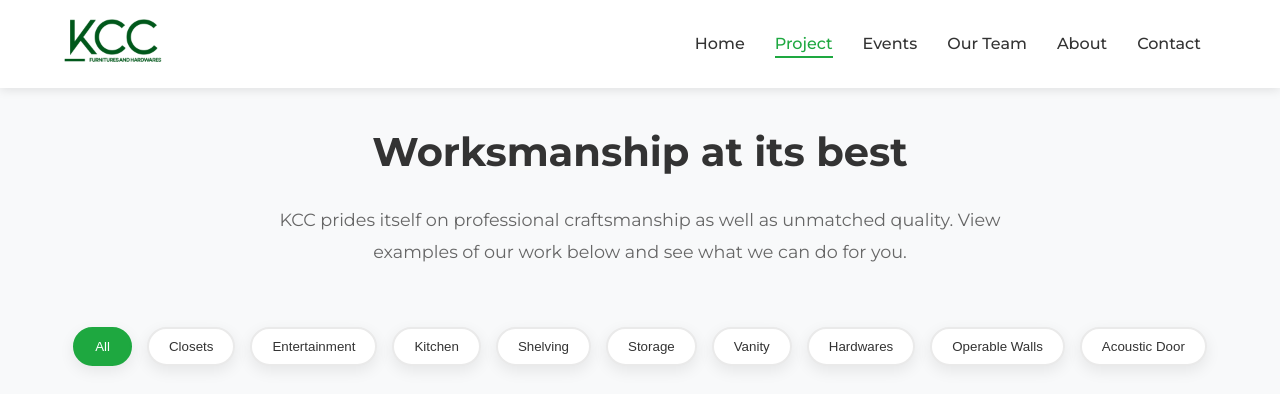
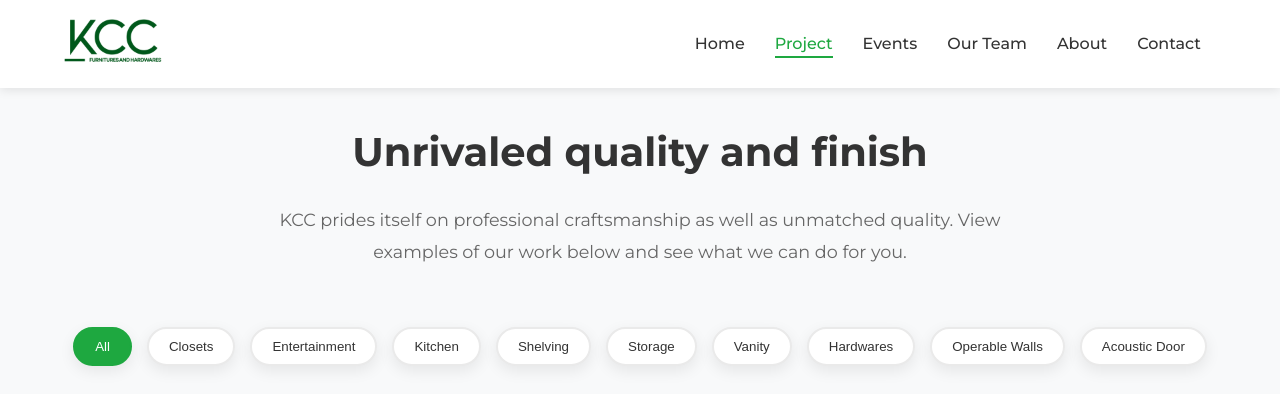
Before and after one commit to Chan0129/KCC, a plain HTML site: page project.html in a window 1280 px wide. Shown: the top 394 px of the page. Drawn offline with Linux system fonts and the light colour scheme.

Commit message:
Update project.html

```diff
--- a/project.html
+++ b/project.html
@@ -829,7 +829,7 @@ body {
 <!-- Craftsmanship Showcase Section -->
 <section class="showcase-section">
   <div class="showcase-header">
-    <h1 class="animate-on-scroll">Worksmanship at its best</h1>
+    <h1 class="animate-on-scroll">Unrivaled quality and finish</h1>
     <p class="animate-on-scroll">KCC prides itself on professional craftsmanship as well as unmatched quality. View examples of our work below and see what we can do for you.</p>
   </div>
 
```
